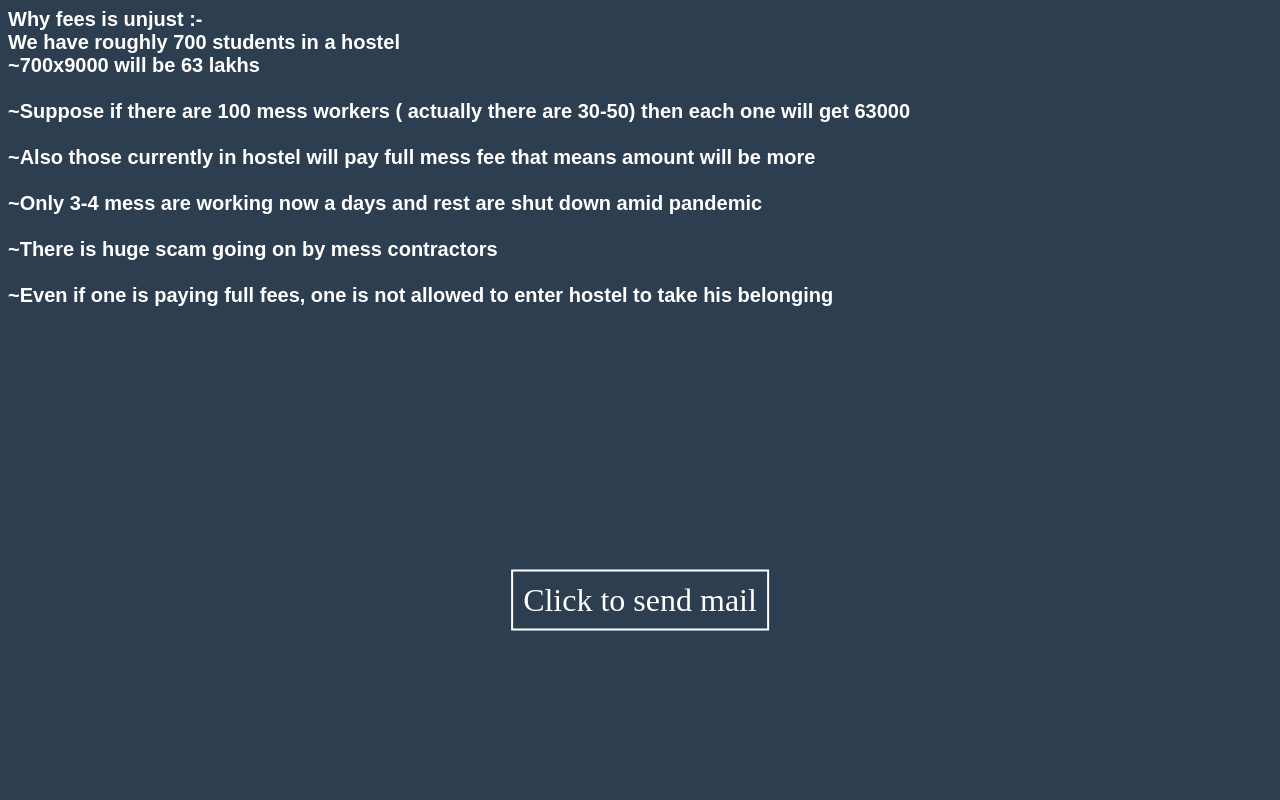
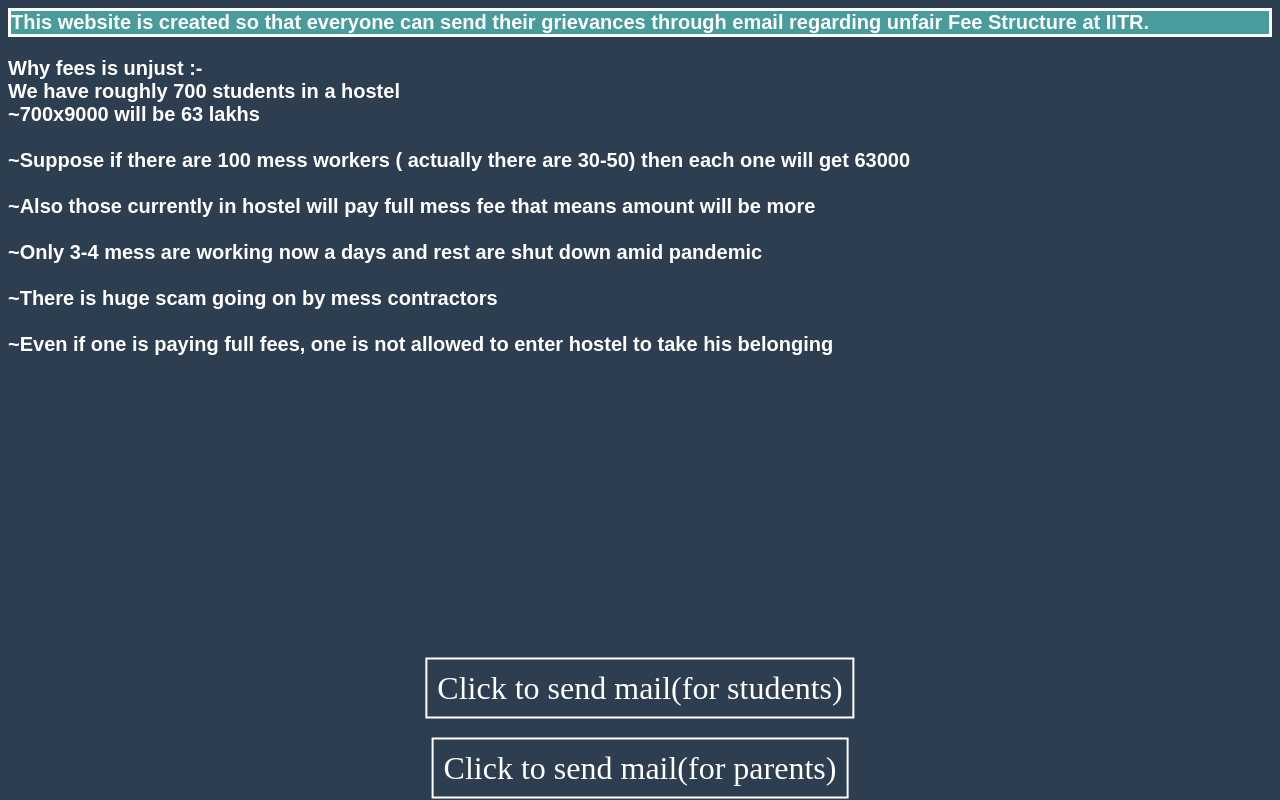
Before and after one commit to feepayment/mail, a plain HTML site: page index.html in a window 1280 px wide. Drawn offline with Linux system fonts and the light colour scheme.

Commit message:
Update index.html

```diff
--- a/index.html
+++ b/index.html
@@ -1,3 +1,5 @@
+
+
 <!DOCTYPE html>
 <html lang="en">
 <meta charset="UTF-8">
@@ -10,8 +12,8 @@
    body{
        background-color: #2c3e50;
    }
-a{
-    text-decoration: none;
+   .parent   {
+text-decoration: none;
     border:2px solid white;
     color:white;
     background-color:  #2c3e50;
@@ -19,7 +21,22 @@ a{
 font-size:200%;
 text-align: center;
 position: absolute;
-  top: 75%;
+  top: 96%;
+  left: 50%;
+  transform: translate(-50%, -50%);
+
+margin-bottom:5%;
+}
+.student   {
+text-decoration: none;
+    border:2px solid white;
+    color:white;
+    background-color:  #2c3e50;
+    padding:10px;
+font-size:200%;
+text-align: center;
+position: absolute;
+  top: 86vh;
   left: 50%;
   transform: translate(-50%, -50%);
 }
@@ -33,7 +50,16 @@ a:hover{
         font-family: Arial, Helvetica, sans-serif;
         font-weight: bold;
     }
+
 </style>
+<div class="topheader" style="font-size:125%;
+color:white;
+font-family: Arial, Helvetica, sans-serif;
+font-weight: bold;
+border:3px solid white;background-color:#489c9c;margin-bottom:20px;">
+This website is created so that everyone can send their grievances through email regarding unfair Fee Structure at IITR.
+
+</div>
 <div class="header" >
     Why fees is unjust :-<br>
 We have roughly 700 students in a hostel<br>
@@ -49,30 +75,29 @@ We have roughly 700 students in a hostel<br>
 
 ~Even if one is paying full fees, one is not allowed to enter hostel to take his belonging<br><br>
 </div>
-<a href="mailto:director@iitr.ac.in,ddirector@iitr.ac.in,minister.hrd@gov.in,ashe-mhrd@gov.in?subject=Regarding the Unreasonable fees demanded for the Autumn Semester 2020-21
+<a class="student"href="mailto:director@iitr.ac.in,ddirector@iitr.ac.in,minister.hrd@gov.in,ashe-mhrd@gov.in?subject=Regarding the Unreasonable fees demanded for the Autumn Semester 2020-21
 &body=Respected Sir,
-%0D%0A%0D%0AWith all due respect we the students of IIT Roorkee, want to state to the administration of IIT Roorkee, MHRD, PMO that in this time of pandemic and lockdown our parents are facing layoffs and cuts in their salaries,our parents income has gone down drastically and our family finance has been severely disrupted.Its not possible for our parents to pay the complete college fee in this hard time. Our parents are finding it difficult to fulfill the basic needs of family and this huge amount of college fee is giving extra burden to them. Charging full tuition fees doesn't seem a fair option as  this semester is going to be conducted online%0D%0A%0D%0A
+%0D%0A%0D%0AWith all due respect we the students of IIT Roorkee, want to state to the administration of IIT Roorkee, MHRD, PMO that in this time of pandemic and lockdown our parents are facing layoffs and cuts in their salaries,our parents income has gone down drastically and our family finance has been severely disrupted.Its not possible for our parents to pay the complete college fee in this hard time. Our parents are finding it difficult to fulfill the basic needs of family and this huge amount of college fee is giving extra burden to them. Charging full tuition fees doesn't seem a fair option as  this semester is going to be conducted online%0D%0A%0D%0A
 Sir, we are humbly requesting you to grant a fee concession of at least 50 percent in our annual college fee for the session 2020-21.%0D%0A%0D%0A
-Also increase the duration over which one can pay the fees, It is not possible to pay huge fees of  1,18,250 lakh INR in a span of 4 days,many of us hail from villages or towns which don't have banking facilities and it makes hard in this lockdown and pandemic.
+Also increase the duration over which one can pay the fees, It is not possible to pay huge fees of  1,18,250 lakh INR in a span of 4 days,many of us hail from villages or towns which don't have banking facilities and it makes hard in this lockdown and pandemic.
 %0D%0A%0D%0A
-Looking forward to hearing a positive response from yourside.%0D%0A%0D%0A Regards %0D%0A Name %0D%0A enrollment number"  >Click to send mail</a>
+Looking forward to hearing a positive response from yourside.%0D%0A%0D%0A Regards %0D%0A Name %0D%0A enrollment number"  >Click to send mail(for students)</a>
 
-<a href="mailto:minister.hrd@gov.in,ashe-mhrd@gov.in?cc=director@iitr.ac.in,ddirector@iitr.ac.in&subject=Regarding the Unreasonable fees demanded for the Autumn Semester 2020-21&body=Respected sir,%0D%0A%0D%0A I am the parent of a student at IIT Roorkee. Many of us have faced drastic reduction in our salaries, some lost jobs and an increase in expenses since our children are at home since March 2020..%0D%0A%0D%0A
+<a class="parent" href="mailto:minister.hrd@gov.in,ashe-mhrd@gov.in, mos/mhrd@gov.in, pstohrm@gov.in?cc=director@iitr.ac.in,ddirector@iitr.ac.in&subject=Regarding the Unreasonable fees demanded for the Autumn Semester 2020-21%0D%0A%0D%0A
+&body=I’m the parent of a student at IIT Roorkee. Many of us have faced drastic reduction in our salaries, some lost jobs and an increase in expenses since our children are at home since March 2020.%0D%0A%0D%0A
 
-At such trying times I am asked to pay Rs. 1,09,250/- under the name of Institute fees which seems unjust since my child cannot avail any service other than remote guidance from the professors. Moreover the added burden of acquiring resources for online classes like buying a laptop and getting a stable internet connection is still on us.%0D%0A%0D%0A
+At such trying times I’m asked to pay Rs. 1,09,250/- under the name of Institute fees which seems unjust since my child cannot avail any service other than remote guidance from the professors. Moreover the added burden of acquiring resources for online classes like buying a laptop and getting a stable internet connection is still on us.%0D%0A%0D%0A
 
 For a highly esteemed govt. funded institute like IIT, this unreasonable demand of fee is heavily burdening for the parents. Plese take our situation into kind consideration and help us with the same.%0D%0A%0D%0A
 
-Since the government is helping every citizen during the global pandemic , we request you to take our problems into consideration and provide us a relief of 50% exemption in the tuition fees.%0D%0A%0D%0A
+Since the govt. is helping every citizen during the global pandemic , we request you to take our problems into consideration and provide us a relief of 50% exemption in the tuition fees.%0D%0A%0D%0A
 
 We shall be highly obliged.%0D%0A%0D%0A
 
-Regards%0D%0A
+Regards%0D%0A%0D%0A
 -name-%0D%0A
-Father of/Mother of -Students name-%0D%0A%0D%0A
+Father of/Mother of -Students name-%0D%0A
 
-         Thank you>Click to send mail</a>
+Thank you">Click to send mail(for parents)</a>
 </body>
-
-
 </html>
```
